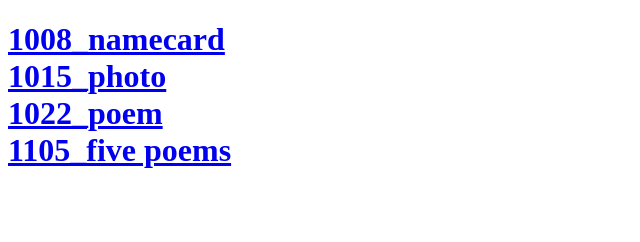
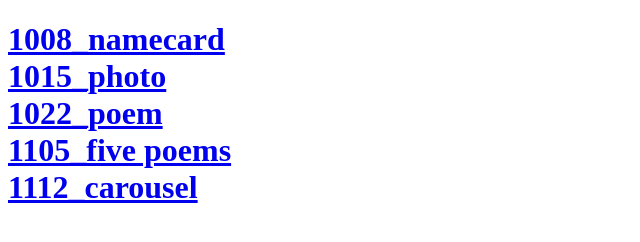
Before and after one commit to siquan-0723/siquan-0723.github.io, a plain HTML site: page index.html in a window 1280 px wide. Shown: the whole page, without its empty margins (0-640 px from the left). Drawn offline with Linux system fonts and the light colour scheme.

Commit message:
Update index.html

```diff
--- a/index.html
+++ b/index.html
@@ -24,6 +24,10 @@
 			<a href='.\1105\1105.html'>
 			1105_five poems
 			</a>
+			<br>
+			<a href='.\1112\1112.html'>
+			1112_carousel
+			</a>
 		</h1>
 	</body>
 
```
